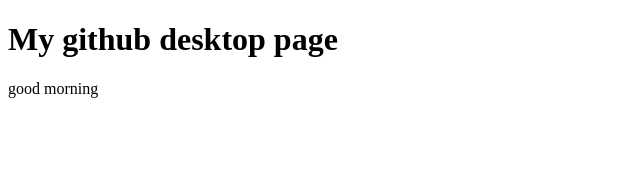
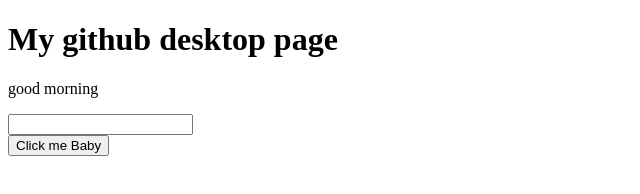
Before and after one commit to Zarif-B47M/my-second-website, a plain HTML site: page index.html in a window 1280 px wide. Shown: the whole page, without its empty margins (0-640 px from the left). Drawn offline with Linux system fonts and the light colour scheme.

Commit message:
button done

```diff
--- a/index.html
+++ b/index.html
@@ -8,5 +8,10 @@
 <body>
     <h1>My github desktop page</h1>
     <p>good morning</p>
+
+    <input type="text" id="ltext">
+    <br>
+    <button>Click me Baby</button>
+
 </body>
 </html>
```
